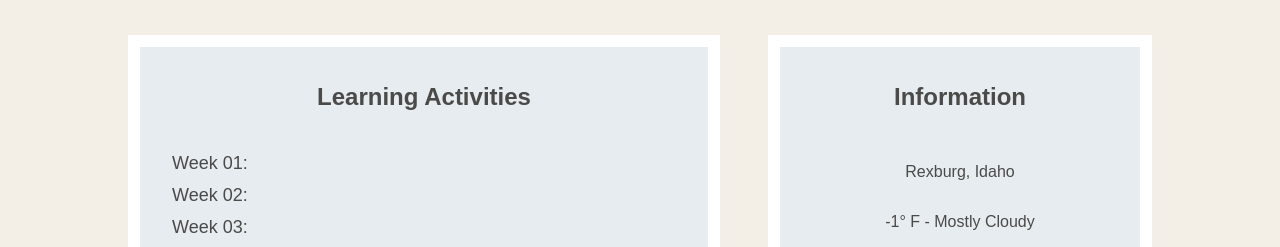
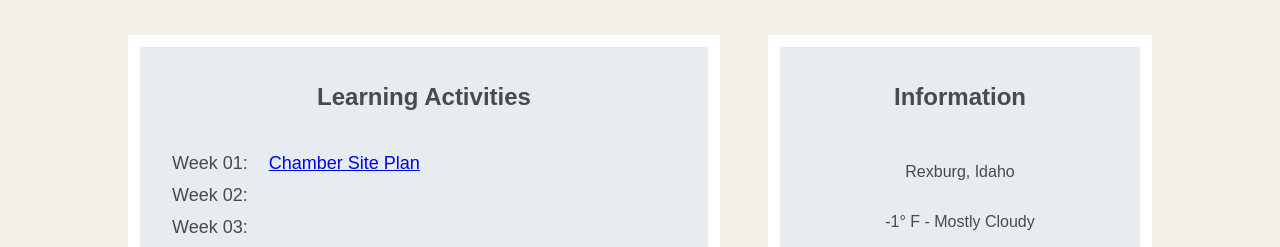
Before and after one commit to vbisso/wdd230, a plain HTML site: page index.html in a window 1280 px wide. Shown: the part 509-756 px from the top of the page. Drawn offline with Linux system fonts and the light colour scheme; a web font is replaced by a local one.

Commit message:
home portal link update

```diff
--- a/index.html
+++ b/index.html
@@ -35,7 +35,7 @@
       <section id="links" class="card">
         <h2>Learning Activities</h2>
         <ul>
-          <li>Week 01: <a></a></li>
+          <li>Week 01: <a href="/week01/chamber-site-plan.html">Chamber Site Plan</a></li>
           <li>Week 02: <a></a></li>
           <li>Week 03: <a></a></li>
           <li>Week 04: <a></a></li>
```
